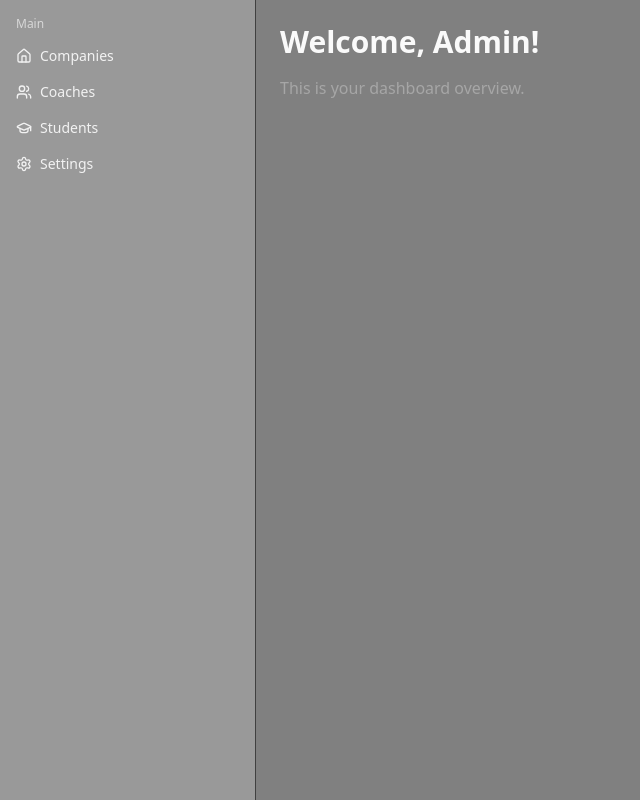
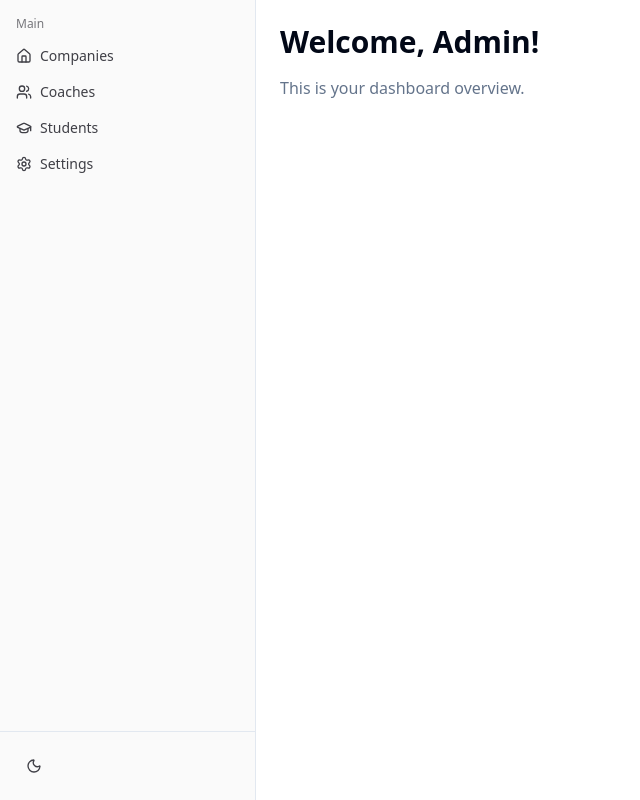
Before and after one commit to erospaniagua/cant_stop_the_growth_front, a React (Vite) app: page / in a window 1280 px wide. Shown: the whole page, without its empty margins (0-640 px from the left). Built offline with nearby package versions, Linux system fonts and the light colour scheme.

Commit message:
darkmode working

```diff
--- a/package.json
+++ b/package.json
@@ -17,6 +17,7 @@
     "class-variance-authority": "^0.7.1",
     "clsx": "^2.1.1",
     "lucide-react": "^0.544.0",
+    "next-themes": "^0.4.6",
     "react": "^19.1.1",
     "react-dom": "^19.1.1",
     "react-router-dom": "^6.30.1",
--- a/src/components/AppSidebar.jsx
+++ b/src/components/AppSidebar.jsx
@@ -6,10 +6,11 @@ import {
   SidebarMenu,
   SidebarMenuItem,
   SidebarMenuButton,
-} from "@/components/ui/sidebar"
+} from "@/components/ui/sidebar";
+import { ModeToggle } from "@/components/ModeToggle";
 
-import { navItems } from "@/config/nav-items"
-import { NavLink } from "react-router-dom"
+import { navItems } from "@/config/nav-items";
+import { NavLink } from "react-router-dom";
 
 export function AppSidebar({ role = "admin" }) {
   return (
@@ -40,6 +41,9 @@ export function AppSidebar({ role = "admin" }) {
           </SidebarMenu>
         </SidebarGroup>
       </SidebarContent>
+      <div className="p-4 border-t">
+        <ModeToggle />
+      </div>
     </Sidebar>
   )
 }
--- /dev/null
+++ b/src/components/ModeToggle.jsx
@@ -0,0 +1,23 @@
+// src/components/ModeToggle.jsx
+import { Moon, Sun } from "lucide-react"
+import { Button } from "@/components/ui/button"
+import { useTheme } from "next-themes"
+
+export function ModeToggle() {
+  const { theme, setTheme } = useTheme()
+
+  const toggleTheme = () => {
+    setTheme(theme === "dark" ? "light" : "dark")
+  }
+
+  return (
+    <Button variant="ghost" size="icon" onClick={toggleTheme}>
+      {theme === "dark" ? (
+        <Sun className="h-5 w-5" />
+      ) : (
+        <Moon className="h-5 w-5" />
+      )}
+      <span className="sr-only">Toggle theme</span>
+    </Button>
+  )
+}
--- /dev/null
+++ b/src/components/ThemeProvider.jsx
@@ -0,0 +1,15 @@
+
+import { ThemeProvider as NextThemesProvider } from "next-themes"
+
+export function ThemeProvider({ children }) {
+  return (
+    <NextThemesProvider
+      attribute="class"
+      defaultTheme="system"
+      enableSystem
+      disableTransitionOnChange
+    >
+      {children}
+    </NextThemesProvider>
+  )
+}
--- a/src/index.css
+++ b/src/index.css
@@ -6,24 +6,35 @@
   :root {
     --background: 0 0% 100%;
     --foreground: 222.2 84% 4.9%;
+
     --card: 0 0% 100%;
     --card-foreground: 222.2 84% 4.9%;
+
     --popover: 0 0% 100%;
     --popover-foreground: 222.2 84% 4.9%;
+
     --primary: 221.2 83.2% 53.3%;
     --primary-foreground: 210 40% 98%;
-    --secondary: 210 40% 96%;
-    --secondary-foreground: 222.2 84% 4.9%;
-    --muted: 210 40% 96%;
+
+    --secondary: 210 40% 96.1%;
+    --secondary-foreground: 222.2 47.4% 11.2%;
+
+    --muted: 210 40% 96.1%;
     --muted-foreground: 215.4 16.3% 46.9%;
-    --accent: 210 40% 96%;
-    --accent-foreground: 222.2 84% 4.9%;
+
+    --accent: 210 40% 96.1%;
+    --accent-foreground: 222.2 47.4% 11.2%;
+
     --destructive: 0 84.2% 60.2%;
     --destructive-foreground: 210 40% 98%;
+
     --border: 214.3 31.8% 91.4%;
     --input: 214.3 31.8% 91.4%;
     --ring: 221.2 83.2% 53.3%;
+
     --radius: 0.5rem;
+
+    /* Sidebar */
     --sidebar-background: 0 0% 98%;
     --sidebar-foreground: 240 5.3% 26.1%;
     --sidebar-primary: 240 5.9% 10%;
@@ -35,33 +46,43 @@
   }
 
   .dark {
-    --background: 0 0% 50%;
-    --foreground: 0 0% 98%;
-    --card: 0 0% 15%;
-    --card-foreground: 0 0% 98%;
-    --popover: 0 0% 15%;
-    --popover-foreground: 0 0% 98%;
-    --primary: 0 0% 80%;
-    --primary-foreground: 0 0% 10%;
-    --secondary: 0 0% 20%;
-    --secondary-foreground: 0 0% 98%;
-    --muted: 0 0% 20%;
-    --muted-foreground: 0 0% 65%;
-    --accent: 0 0% 20%;
-    --accent-foreground: 0 0% 98%;
-    --destructive: 0 62.8% 50%;
-    --destructive-foreground: 0 0% 98%;
-    --border: 0 0% 25%;
-    --input: 0 0% 25%;
-    --ring: 0 0% 80%;
-    --sidebar-background: 0 0% 60%;
-    --sidebar-foreground: 0 0% 95%;
-    --sidebar-primary: 0 0% 80%;
-    --sidebar-primary-foreground: 0 0% 10%;
-    --sidebar-accent: 0 0% 20%;
-    --sidebar-accent-foreground: 0 0% 95%;
-    --sidebar-border: 0 0% 25%;
-    --sidebar-ring: 0 0% 80%;
+    --background: 224 71% 4%;
+    --foreground: 213 31% 91%;
+
+    --card: 224 71% 4%;
+    --card-foreground: 213 31% 91%;
+
+    --popover: 224 71% 4%;
+    --popover-foreground: 213 31% 91%;
+
+    --primary: 217.2 91.2% 59.8%;
+    --primary-foreground: 222.2 47.4% 11.2%;
+
+    --secondary: 217.2 32.6% 17.5%;
+    --secondary-foreground: 210 40% 98%;
+
+    --muted: 217.2 32.6% 17.5%;
+    --muted-foreground: 215 20.2% 65.1%;
+
+    --accent: 217.2 32.6% 17.5%;
+    --accent-foreground: 210 40% 98%;
+
+    --destructive: 0 62.8% 30.6%;
+    --destructive-foreground: 210 40% 98%;
+
+    --border: 217.2 32.6% 17.5%;
+    --input: 217.2 32.6% 17.5%;
+    --ring: 224.3 76.3% 48%;
+
+    /* Sidebar */
+    --sidebar-background: 240 5.9% 10%;
+    --sidebar-foreground: 240 4.8% 95.9%;
+    --sidebar-primary: 224.3 76.3% 48%;
+    --sidebar-primary-foreground: 0 0% 100%;
+    --sidebar-accent: 240 3.7% 15.9%;
+    --sidebar-accent-foreground: 240 4.8% 95.9%;
+    --sidebar-border: 240 3.7% 15.9%;
+    --sidebar-ring: 217.2 91.2% 59.8%;
   }
 }
 
--- a/src/main.jsx
+++ b/src/main.jsx
@@ -3,13 +3,16 @@ import { createRoot } from 'react-dom/client'
 import './index.css'
 import App from './App.jsx'
 import { SidebarProvider } from "@/components/ui/sidebar"
+import { ThemeProvider } from "@/components/ThemeProvider"
 
-document.body.classList.add('dark')
+
 
 createRoot(document.getElementById('root')).render(
   <StrictMode>
-    <SidebarProvider>
-      <App />
-    </SidebarProvider>
+    <ThemeProvider>
+      <SidebarProvider>
+        <App />
+      </SidebarProvider>
+    </ThemeProvider>
   </StrictMode>,
 )
```
Also changed, not shown: 1 other file (tests, documents, lock files or other folders).
